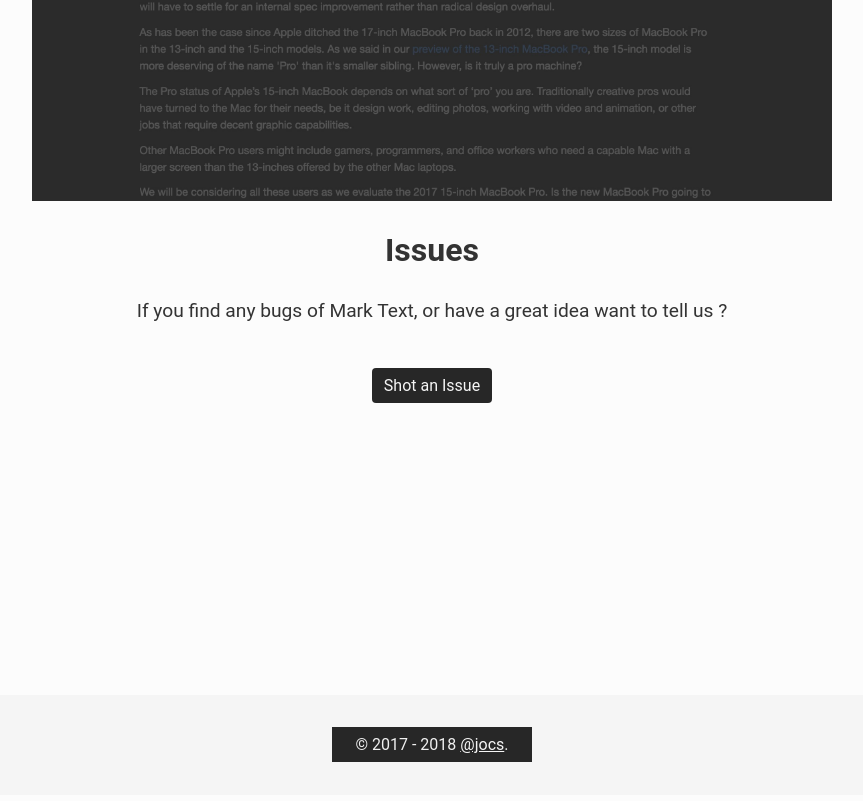
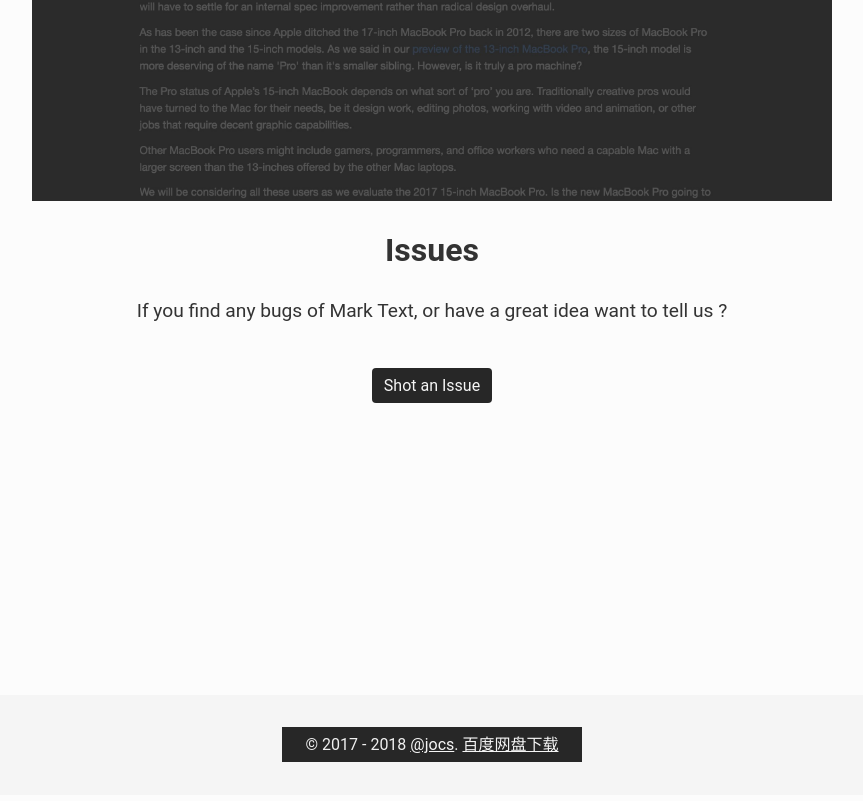
Before and after one commit to marktext/website, a Vue app: page / in a window 1280 px wide. Shown: the part 3628-4429 px from the top of the page, without its empty margins (208-1071 px from the left). Built offline with nearby package versions, Linux system fonts and the light colour scheme.

Commit message:
add baidu pan download

```diff
--- a/src/App.vue
+++ b/src/App.vue
@@ -8,7 +8,9 @@
     <theme></theme>
     <mode></mode>
     <footer>
-      <div>© 2017 - 2018 <a href="https://github.com/Jocs" target="blank">@jocs</a>.</div>
+      <div>© 2017 - 2018 <a href="https://github.com/Jocs" target="blank">@jocs</a>.
+        <a href="https://pan.baidu.com/s/1d8D0LahW-eH4CN-hdDiT2g">百度网盘下载</a>
+      </div>
     </footer>
   </div>
 </template>
@@ -53,7 +55,7 @@
     box-sizing: border-box;
   }
   footer div {
-    width: 200px;
+    width: 300px;
     height: 35px;
     line-height: 35px;
     text-align: center;
```
